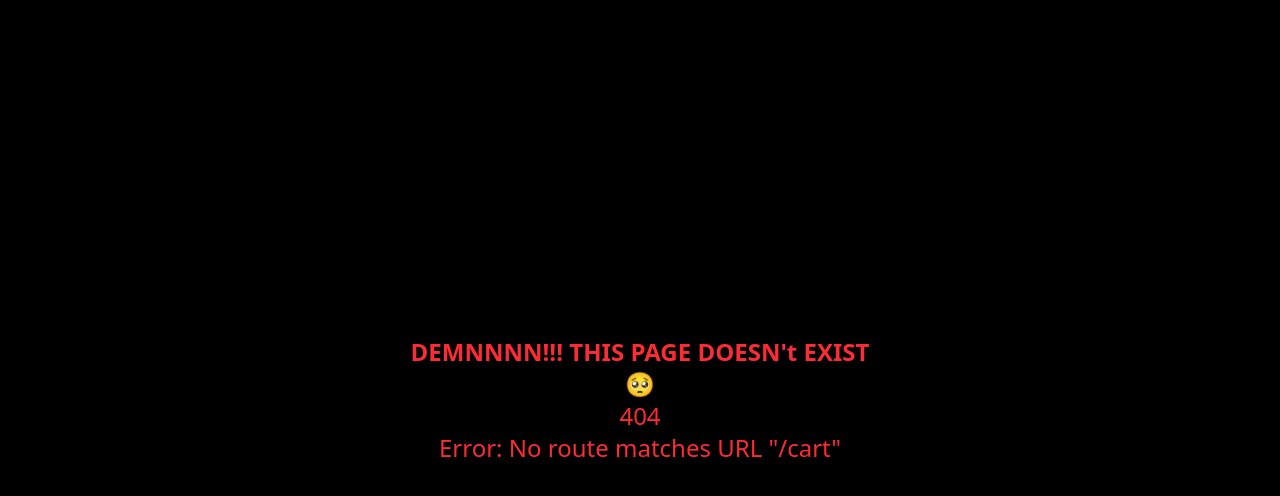
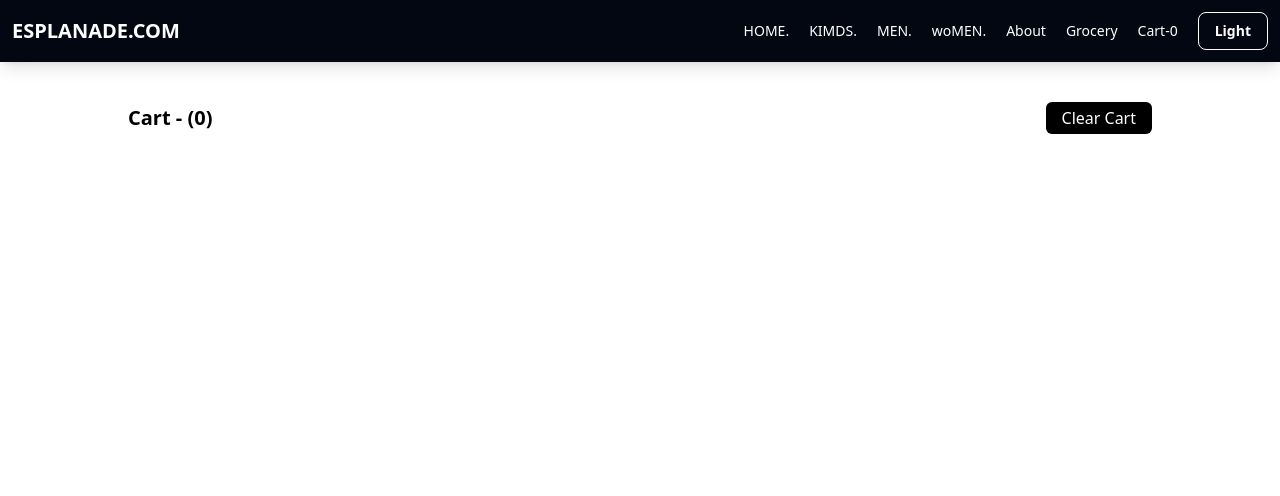
Before and after one commit to Md-Rashid-Imran/Ecomm, a React (Vite) app: page /cart in a window 1280 px wide. Before the commit this address had no page. Shown: the top 496 px of the page. Built offline with nearby package versions, Linux system fonts and the light colour scheme.

Commit message:
Added Cart

```diff
--- a/package.json
+++ b/package.json
@@ -10,10 +10,12 @@
     "preview": "vite preview"
   },
   "dependencies": {
+    "@reduxjs/toolkit": "^2.5.1",
     "@tailwindcss/vite": "^4.0.6",
     "lucide-react": "^0.475.0",
     "react": "^19.0.0",
     "react-dom": "^19.0.0",
+    "react-redux": "^9.2.0",
     "react-router-dom": "^7.2.0"
   },
   "devDependencies": {
--- a/src/Layout.jsx
+++ b/src/Layout.jsx
@@ -2,16 +2,20 @@ import { Outlet } from "react-router-dom";
 import { Navbar } from "./components/Navbar";
 import { useState } from "react";
 import UserContext from "./utils/UserContext";
+import { Provider } from "react-redux";
+import appStore from "./Store/Store";
 
 const Layout = () => {
   const [userName, setUserName] = useState("Rashid Imran");
   return (
+    <Provider store={appStore}>
       <UserContext.Provider value={{ name: userName, setUserName }}>
         <div>
           <Navbar />
           <Outlet />
         </div>
       </UserContext.Provider>
+    </Provider>
   );
 };
 
--- /dev/null
+++ b/src/Store/Store.jsx
@@ -0,0 +1,8 @@
+import { configureStore } from "@reduxjs/toolkit";
+import cartSlice from "./cartSlice";
+const appStore = configureStore({
+    reducer:{
+        cart: cartSlice
+    }
+});
+export default appStore;
--- /dev/null
+++ b/src/Store/cartSlice.jsx
@@ -0,0 +1,21 @@
+import { createSlice } from "@reduxjs/toolkit";
+
+const cartSlice = createSlice({ //cartSlice is object which usually contains name, initialState and reducers
+    name:'cart',
+    initialState:{
+        cartItems:[]
+    },
+    reducers:{ //Reducers are objects which have key-value pairs, key is action and value is reducer/call-back function here 1st key is 'addItems' and it's associated value is '(state, action) => {}'
+        addItems: (state, action) => {
+            state.cartItems.push(action.payload) //Suppose on pressing the button addItems('name') is called then action.payload = 'name'
+        },
+        removeItems: (state, action) => {
+            state.cartItems.pop();
+        },
+        clearItems: (state, action) => {
+            state.cartItems.length = 0;
+        }
+    }
+});
+export const {addItems,removeItems,clearItems} = cartSlice.actions;
+export default cartSlice.reducer;
--- /dev/null
+++ b/src/components/Cart.jsx
@@ -0,0 +1,41 @@
+import React from 'react'
+import { useDispatch, useSelector } from 'react-redux'
+import { clearItems } from '../Store/cartSlice';
+
+const Cart = () => {
+    const cartItems = useSelector((store) => store.cart.cartItems);
+    const dispatch = useDispatch();
+    const clearCartItemHandler = () => {
+        dispatch(clearItems());
+    }
+    return (
+        <div className='max-w-5xl mx-auto mt-10'>
+            <div className='flex items-center justify-between'>
+                <h1 className='font-bold text-xl'>Cart - ({cartItems.length})</h1>
+                <button onClick={clearCartItemHandler} className="bg-black text-white rounded-md px-4 py-1">Clear Cart</button>
+            </div>
+            {
+                cartItems.map((item) => (
+                    <div className="w-80 h-full border p-5 bg-white rounded-lg flex items-center justify-center">
+                        <div className="w-200 flex flex-col items-center justify-center border p-5 bg-white rounded-lg">
+                            <img
+                                src={item.image}
+                                alt={item.title}
+                                className="w-40 h-40 object-contain border rounded-lg"
+                            />
+                            <h2 className="text-lg font-bold mt-3 text-gray-800 text-center">
+                                {item.title}
+                            </h2>
+                            <p className="text-md font-semibold text-orange-600 mt-1">
+                                Rating: {item.rating.rate}
+                            </p>
+                            <p className="text-lg font-bold text-blue-700 mt-1">₹{item.price}</p>
+                        </div>
+                    </div>
+                ))
+            }
+        </div>
+    )
+}
+
+export default Cart
--- a/src/components/Navbar.jsx
+++ b/src/components/Navbar.jsx
@@ -1,7 +1,10 @@
 import { useState } from "react";
+import { useSelector } from "react-redux";
 import { Link } from "react-router-dom";
 export const Navbar = () => {
   const [btn, setBtn] = useState("Light");
+  const cartItems = useSelector((store) => store.cart.cartItems);
+  console.log(cartItems);
 
   const btnToggle = () => {
     setBtn(btn === "Light" ? "Dark" : "Light");
@@ -29,6 +32,9 @@ export const Navbar = () => {
         <li className="cursor-pointer hover:text-gray-300">
           <Link to ="/Grocery">Grocery</Link>
         </li>
+        <li className="cursor-pointer hover:text-gray-300">
+          <Link to='/cart'>Cart-{cartItems.length}</Link>
+        </li>
         <li>
           <button
             onClick={btnToggle}
--- a/src/components/ProductCard.jsx
+++ b/src/components/ProductCard.jsx
@@ -1,5 +1,6 @@
 /* eslint-disable react/prop-types */
 export const ProductCard = ({ product }) => {
+
   return (
     <div className="w-80 h-full flex flex-col items-center justify-center border p-5 bg-white rounded-lg shadow-lg transition duration-300 hover:scale-105">
       <img
@@ -14,6 +15,7 @@ export const ProductCard = ({ product }) => {
         Rating: {product.rating.rate}
       </p>
       <p className="text-lg font-bold text-blue-700 mt-1">₹{product.price}</p>
+
     </div>
   );
 };
--- a/src/components/ProductDetails.jsx
+++ b/src/components/ProductDetails.jsx
@@ -2,19 +2,24 @@ import { useEffect, useState } from "react";
 import { useParams } from "react-router-dom";
 import ProductDetailSkeleton from "./PostDetailSkeleton"
 import useGetSingleProduct from "../Hook/useGetSingleProduct";
+import { addItems } from "../Store/cartSlice";
+import { useDispatch } from "react-redux";
 
 const ProductDetails = () => {
 
-    const {productId} = useParams();
+    const { productId } = useParams();
     const singleProduct = useGetSingleProduct(productId);
-
-    return singleProduct === null ? <ProductDetailSkeleton/> : (
-        <div className="h-screen w-screen flex items-center justify-center">
+    const dispatch = useDispatch();
+    const handleCartItem = () => {
+        dispatch(addItems(singleProduct));
+    }
+    return singleProduct === null ? <ProductDetailSkeleton /> : (
+        <div className="h-170 w-screen flex items-center justify-center">
             <div className="w-200 flex flex-col items-center justify-center border p-5 bg-white rounded-lg shadow-lg transition duration-300">
                 <img
-                src={singleProduct.image}
-                alt={singleProduct.title}
-                className="w-100 h-100 object-contain border rounded-lg"
+                    src={singleProduct.image}
+                    alt={singleProduct.title}
+                    className="w-100 h-80 object-contain border rounded-lg"
                 />
                 <h2 className="text-lg font-bold mt-3 text-gray-800 text-center">
                     {singleProduct.title}
@@ -24,6 +29,7 @@ const ProductDetails = () => {
                 </p>
                 <p className="text-lg font-bold text-blue-700 mt-1">₹{singleProduct.price}</p>
                 <p className="text-lg font-bold mt-3 text-gray-800 text-center">{singleProduct.description}</p>
+                <button onClick={handleCartItem} className="cursor-pointer bg-black text-white p-2 mt-2 rounded-lg hover:scale-105">Add To Cart</button>
             </div>
         </div>
     )
--- a/src/main.jsx
+++ b/src/main.jsx
@@ -6,6 +6,7 @@ import "./index.css";
 import Layout from "./Layout";
 import App from "./App";
 import Kids from "./components/Kids";
+import Cart from "./components/Cart";
 // import About from "./components/About";
 import Men from "./components/Men";
 import Women from "./components/Women";
@@ -30,7 +31,8 @@ const appRouter = createBrowserRouter([
       { path: "/women", element: <Women /> },
       { path: "/product/:productId", element: <ProductDetails /> },
       { path: "/about", element:<Suspense fallback={<PostDetailSkeleton/>}><About/></Suspense>},
-      { path: "/Grocery", element:<Suspense fallback={<Skeleton/>}><Grocery/></Suspense>}
+      { path: "/grocery", element:<Suspense fallback={<Skeleton/>}><Grocery/></Suspense>},
+      { path: "/cart", element:<Cart />}
     ],
   },
 ]);
```
Also changed, not shown: 1 other file (tests, documents, lock files or other folders). Lines whose indentation alone changed are shown as unchanged.
